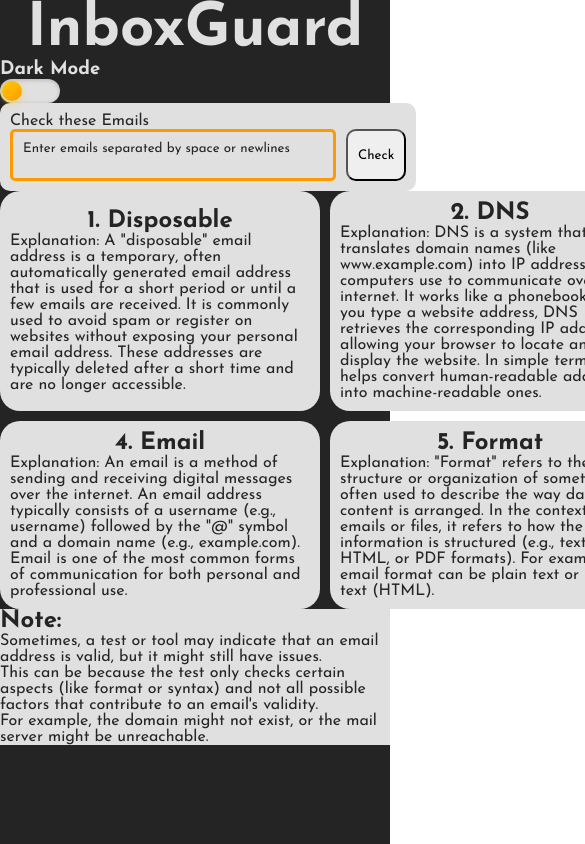
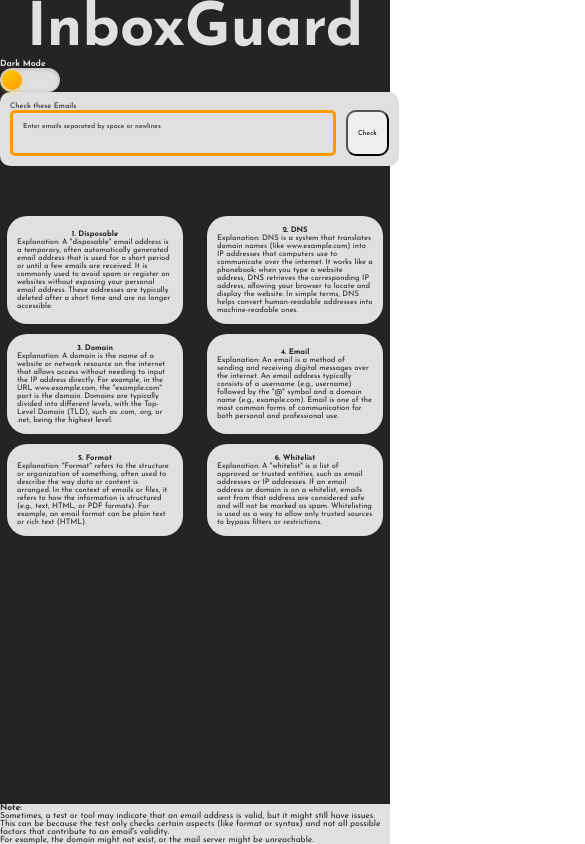
Before and after one commit to MSRMatrix/email-checker, a React (Vite) app: page / in a window 390 px wide. Shown: the top 844 px of the page, 585 px wide, since content can reach past the window. Built offline with nearby package versions, Linux system fonts and the light colour scheme; a web font is replaced by a local one.

Commit message:
smartphone test

```diff
--- a/src/components/dashboard/Dashboard.jsx
+++ b/src/components/dashboard/Dashboard.jsx
@@ -6,6 +6,7 @@ import Header from "./header/Header";
 import Section from "./section/Section";
 import ThemeButton from "./themeButton/ThemeButton";
 import Infobox from "./infobox/Infobox";
+import Footer from "./footer/Footer";
 
 function Dashboard() {
   const { theme, setTheme } = useContext(Theme);
@@ -16,24 +17,7 @@ function Dashboard() {
       <Section />
       <Advertising />
       <Infobox />
-      <div className={`${theme.anything}`}>
-        <h2>Note: </h2>
-        <p>
-          Sometimes, a test or tool may indicate that an email address is valid,
-          but it might still have issues.{" "}
-        </p>
-        <p>
-          {" "}
-          This can be because the test only checks certain aspects (like format
-          or syntax) and not all possible factors that contribute to an email's
-          validity.
-        </p>
-        <p>
-          {" "}
-          For example, the domain might not exist, or the mail server might be
-          unreachable.
-        </p>
-      </div>
+      <Footer />
     </div>
   );
 }
--- a/src/components/dashboard/dashboard.css
+++ b/src/components/dashboard/dashboard.css
@@ -1,4 +1,5 @@
 .dashboard{
-    height: 100vh;
+    height: 100%;
     width: 100vw;
+    min-height: 100vh;
 }
--- /dev/null
+++ b/src/components/dashboard/footer/Footer.jsx
@@ -0,0 +1,29 @@
+import { useContext } from "react";
+import "./footer.css"
+import { Theme } from "../../context/Context";
+
+const Footer = () => {
+    const { theme, setTheme } = useContext(Theme);
+    return(
+        <div className={`footer ${theme.anything}`}>
+        <h2>Note: </h2>
+        <p>
+          Sometimes, a test or tool may indicate that an email address is valid,
+          but it might still have issues.{" "}
+        </p>
+        <p>
+          {" "}
+          This can be because the test only checks certain aspects (like format
+          or syntax) and not all possible factors that contribute to an email's
+          validity.
+        </p>
+        <p>
+          {" "}
+          For example, the domain might not exist, or the mail server might be
+          unreachable.
+        </p>
+      </div>
+    )
+}
+
+export default Footer;
--- /dev/null
+++ b/src/components/dashboard/footer/footer.css
@@ -0,0 +1,5 @@
+.footer{
+    position: absolute;
+    bottom: 0;
+    width: 100%;
+}
--- a/src/components/dashboard/infobox/infobox.css
+++ b/src/components/dashboard/infobox/infobox.css
@@ -1,6 +1,8 @@
 .infobox-container{
+    margin-top: 50px;
 display: grid;
 grid-template-columns: 1fr 1fr 1fr;
+justify-items: center;
 gap: 10px;
     .infobox{
         width: 300px;
@@ -12,3 +14,14 @@ gap: 10px;
         border-radius: 20px;
     }
 }
+
+@media (max-width: 1100px){
+    .infobox-container{
+        grid-template-columns: 1fr 1fr;
+        .infobox{
+            width: 40vw;
+            padding: 10px;
+            border-radius: 20px;
+        }
+    }
+}
--- a/src/index.css
+++ b/src/index.css
@@ -4,4 +4,11 @@
   margin: 0;
   padding: 0;
   font-family: "Josefin Sans", Arial, sans-serif;
+
 }
+
+@media (max-width: 1100px){
+  *{
+  font-size: 90%;
+  }
+}
```
